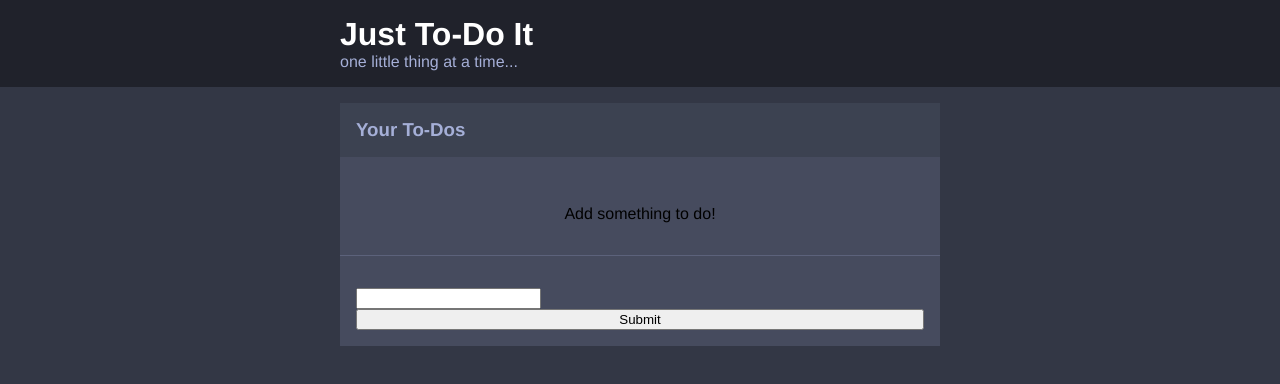
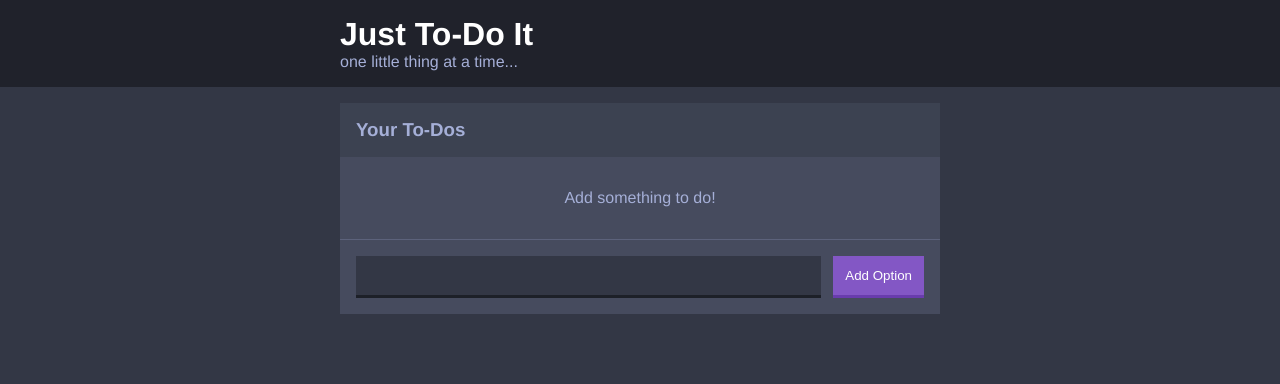
Before and after one commit to beezy12/reactTodo, a React (Create React App) app: page / in a window 1280 px wide. Shown: the top 384 px of the page. Built offline with nearby package versions, Linux system fonts and the light colour scheme.

Commit message:
done with styling. project at a stopping point

```diff
--- a/src/components/AddTodo.js
+++ b/src/components/AddTodo.js
@@ -23,10 +23,8 @@ export default class AddTodo extends Component {
     return (
       <div>
         <form className='add-option' onSubmit={this.handleAddTodo}>
-          <label>
-            <input type="text" ref={this.input} />
-          </label>
-          <input type="submit" value="Submit" />
+          <input className='add-option__input' type="text" name='option' ref={this.input} />
+          <button className='button'>Add Option</button>
         </form>
       </div>
     );
--- a/src/components/Todo.js
+++ b/src/components/Todo.js
@@ -1,14 +1,15 @@
 import React from 'react';
 
 const Todo = (props) => (
-  <div>
-    <p>{props.count}. {props.todo}
-      <button onClick={(event) => {
+  <div className='todo'>
+    <p className='todo__text'>{props.count}. {props.todo}</p>
+    <button
+      className='button button--link'
+      onClick={(event) => {
         props.handleDeleteTodo(props.todo)
       }}>
-        Remove
-      </button>
-    </p>
+      remove
+    </button>
   </div>
 );
 
--- a/src/components/TodoList.js
+++ b/src/components/TodoList.js
@@ -5,7 +5,13 @@ const TodoList = (props) => (
   <div>
     <div className='widget-header'>
       <h3 className='widget-header__title'>Your To-Dos</h3>
-      {props.todos.length > 1 && <button onClick={props.handleDeleteAll}>remove all tasks</button>}
+      {props.todos.length > 1 &&
+      <button
+        className='button button--link'
+        onClick={props.handleDeleteAll}
+      >
+        remove all tasks
+      </button>}
     </div>
     {props.todos.length === 0 && <p className='widget__message'>Add something to do!</p>}
     {props.todos.map((todo, index) => (
--- a/src/styles/components/_add-option.scss
+++ b/src/styles/components/_add-option.scss
@@ -4,3 +4,23 @@
   flex-direction: column;
   padding: $m-size;
 }
+
+.add-option__input {
+  background: $dark-blue;
+  border: none;
+  color: $off-white;
+  border-bottom: .3rem solid darken($dark-blue, 10%);
+  flex-grow: 1;
+  margin: 0 0 $s-size 0;
+  padding: $s-size;
+}
+
+@media (min-width: $desktop-breakpoint) {
+  .add-option {
+    flex-direction: row;
+  }
+
+  .add-option__input {
+    margin: 0 $s-size 0 0;
+  }
+}
--- /dev/null
+++ b/src/styles/components/_button.scss
@@ -0,0 +1,16 @@
+
+.button {
+  background: $purple;
+  border: none;
+  border-bottom: .3rem solid darken($purple, 10%);
+  color: white;
+  font-weight: 500;
+  padding: $s-size;
+}
+
+.button--link {
+  background: none;
+  border: none;
+  color: $off-white;
+  padding: 0;
+}
--- /dev/null
+++ b/src/styles/components/_todo.scss
@@ -0,0 +1,14 @@
+.todo {
+  border-bottom: 1px solid lighten($light-blue, 10%);
+  display: flex;
+  justify-content: space-between;
+  padding: $l-size $m-size;
+}
+
+.todo__text {
+  color: white;
+  font-weight: 500;
+  font-size: 2rem;
+  margin: 0;
+  word-break: break-all;
+}
--- a/src/styles/components/_widget.scss
+++ b/src/styles/components/_widget.scss
@@ -1,11 +1,13 @@
 
 .widget {
   background: $light-blue;
+  margin-bottom: $xl-size;
 }
 
 .widget__message {
   border-bottom: 1px solid lighten($light-blue, 10%);
-  color: off-white;
+  color: $off-white;
+  margin: 0;
   padding: $l-size;
   text-align: center;
 }
--- a/src/styles/styles.scss
+++ b/src/styles/styles.scss
@@ -1,6 +1,8 @@
 @import './base/settings';
 @import './base/base';
 @import './components/add-option';
+@import './components/button';
 @import './components/container';
 @import './components/header';
+@import './components/todo';
 @import './components/widget';
```
Also changed, not shown: src/styles/base/_settings.scss (renamed from src/styles/base/settings.scss).
